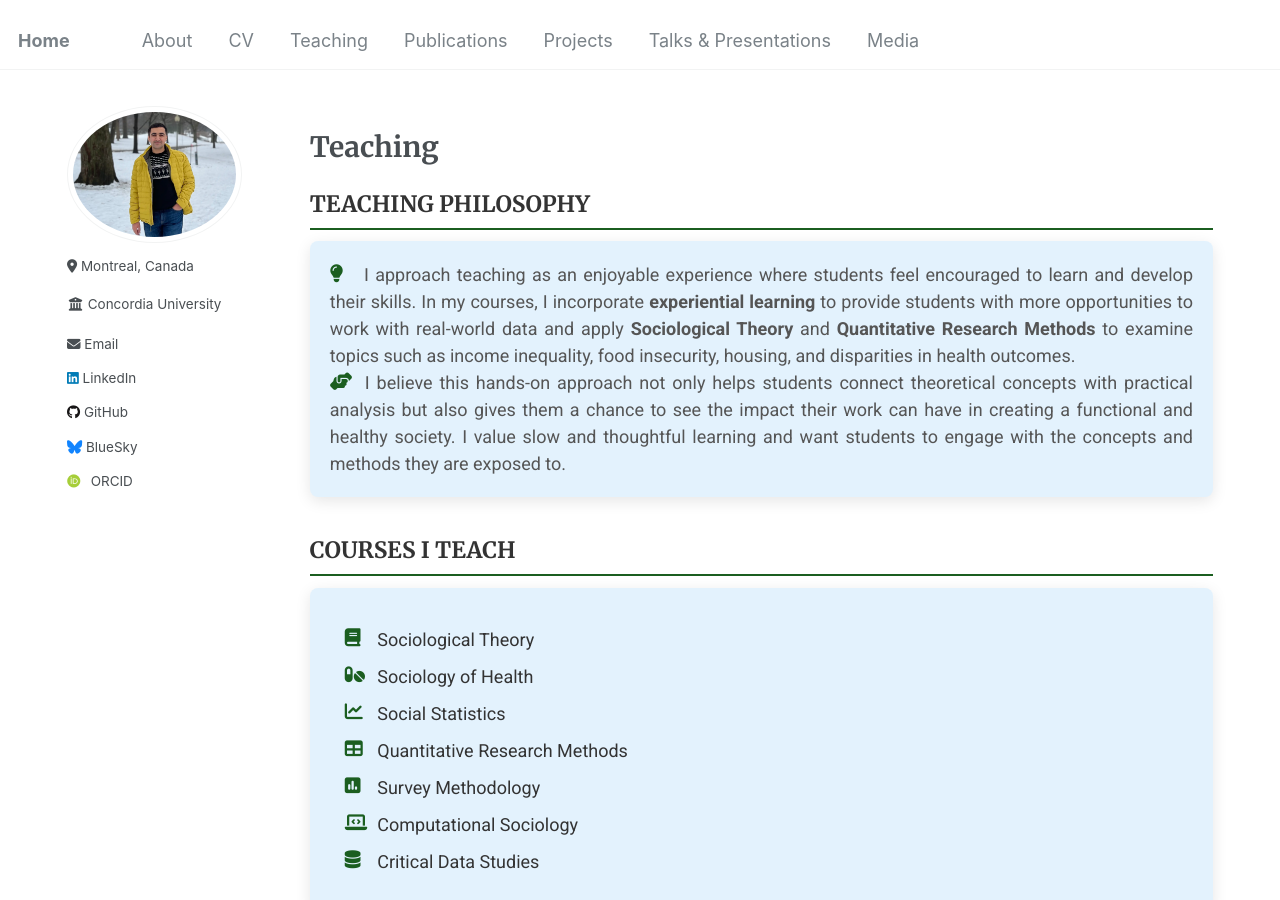
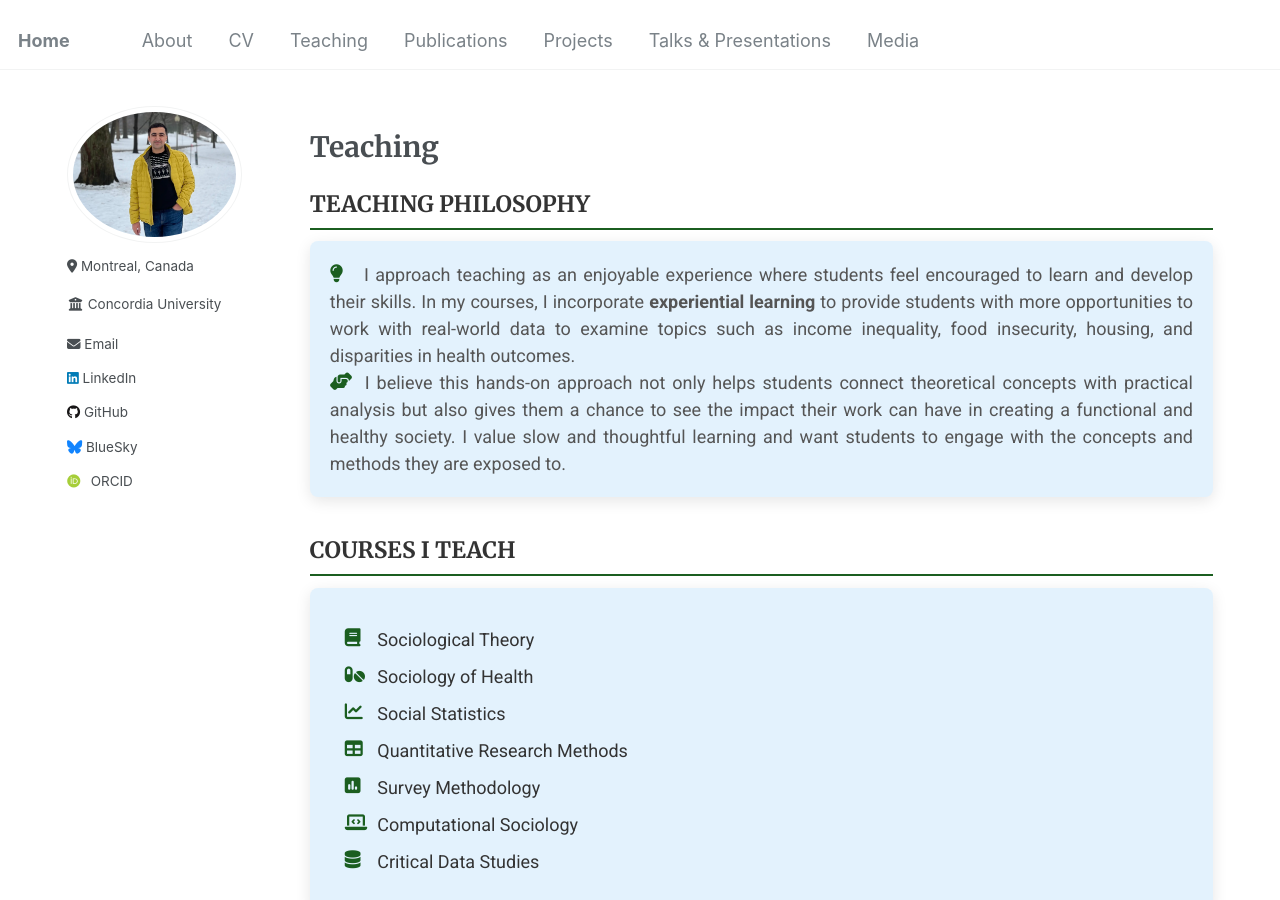
Before and after one commit to Mohsnmonji/mohsnmonji.github.io, a Jekyll site: the page built from _pages/teaching.md, in a window 1280 px wide and 900 px high. Built offline with Jekyll 4.4.1, drawn with Linux system fonts in a browser that asks for light colours; some web fonts are replaced.

Commit message:
Update teaching.md

```diff
--- a/_pages/teaching.md
+++ b/_pages/teaching.md
@@ -67,8 +67,7 @@ author_profile: true
     <p>
       <i class="fas fa-lightbulb icon"></i>
       I approach teaching as an enjoyable experience where students feel encouraged to learn and develop their skills. In my courses, I incorporate
-      <strong>experiential learning</strong> to provide students with more opportunities to work with real-world data and apply <strong>Sociological Theory</strong> and <strong>Quantitative Research Methods</strong> to examine topics such as
-      income inequality, food insecurity, housing, and disparities in health outcomes.
+      <strong>experiential learning</strong> to provide students with more opportunities to work with real-world data to examine topics such as income inequality, food insecurity, housing, and disparities in health outcomes.
     </p>
     <p>
       <i class="fas fa-hands-helping icon"></i>
```
